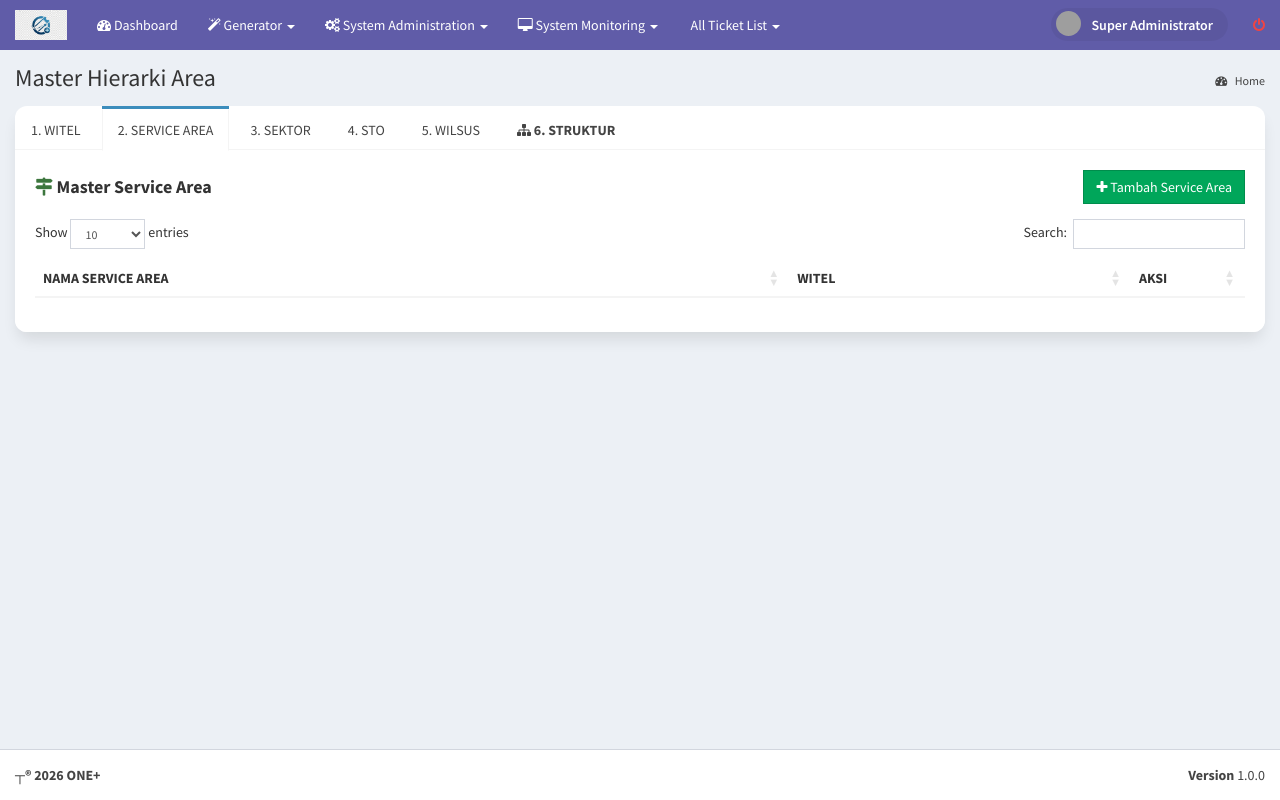
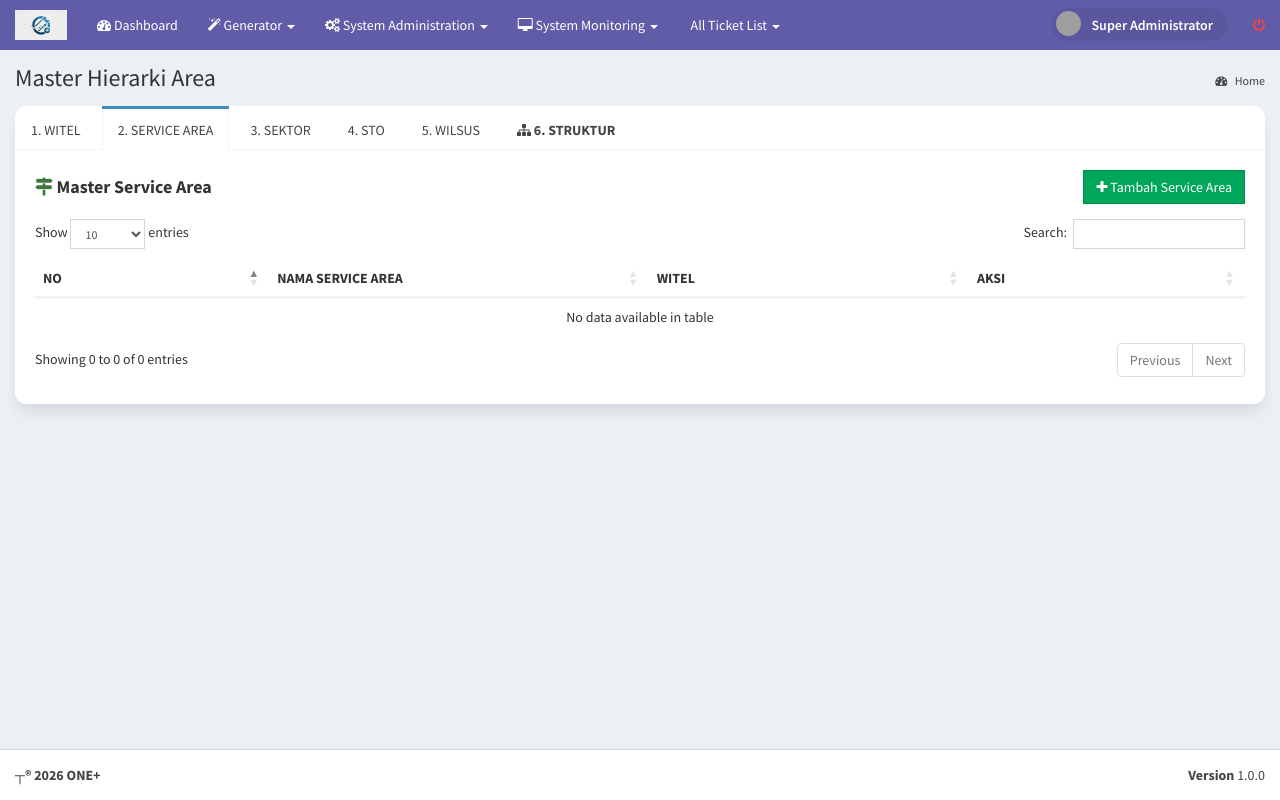
Before and after one commit to darma9989/one-plus, a CodeIgniter app: page /starter_kit/index.php/admin/area/index in a window 1280 px wide, after a click on "2. SERVICE AREA". Run offline with CodeIgniter, Linux system fonts and the light colour scheme; a user stored in the database is signed in; data comes from the database, SQL or seed files in the repository; data that the repository does not hold is empty; some libraries are stand-ins or nearby versions; grey boxes are pictures that could not be loaded.

Commit message:
Module Area : Penambahan No Otomatis

```diff
--- a/application/views/admin/area/index.php
+++ b/application/views/admin/area/index.php
@@ -30,7 +30,7 @@
                         <button class="btn btn-success btn-flat" onclick="addSA()"><i class="fa fa-plus"></i> Tambah Service Area</button>
                     </div>
                     <table id="tblSA" class="table table-hover" style="width:100%;">
-                        <thead><tr><th>NAMA SERVICE AREA</th><th>WITEL</th><th style="width:80px;">AKSI</th></tr></thead>
+                        <thead><tr><th>NO</th><th>NAMA SERVICE AREA</th><th>WITEL</th><th style="width:80px;">AKSI</th></tr></thead>
                         <tbody></tbody>
                     </table>
                 </div>
```
